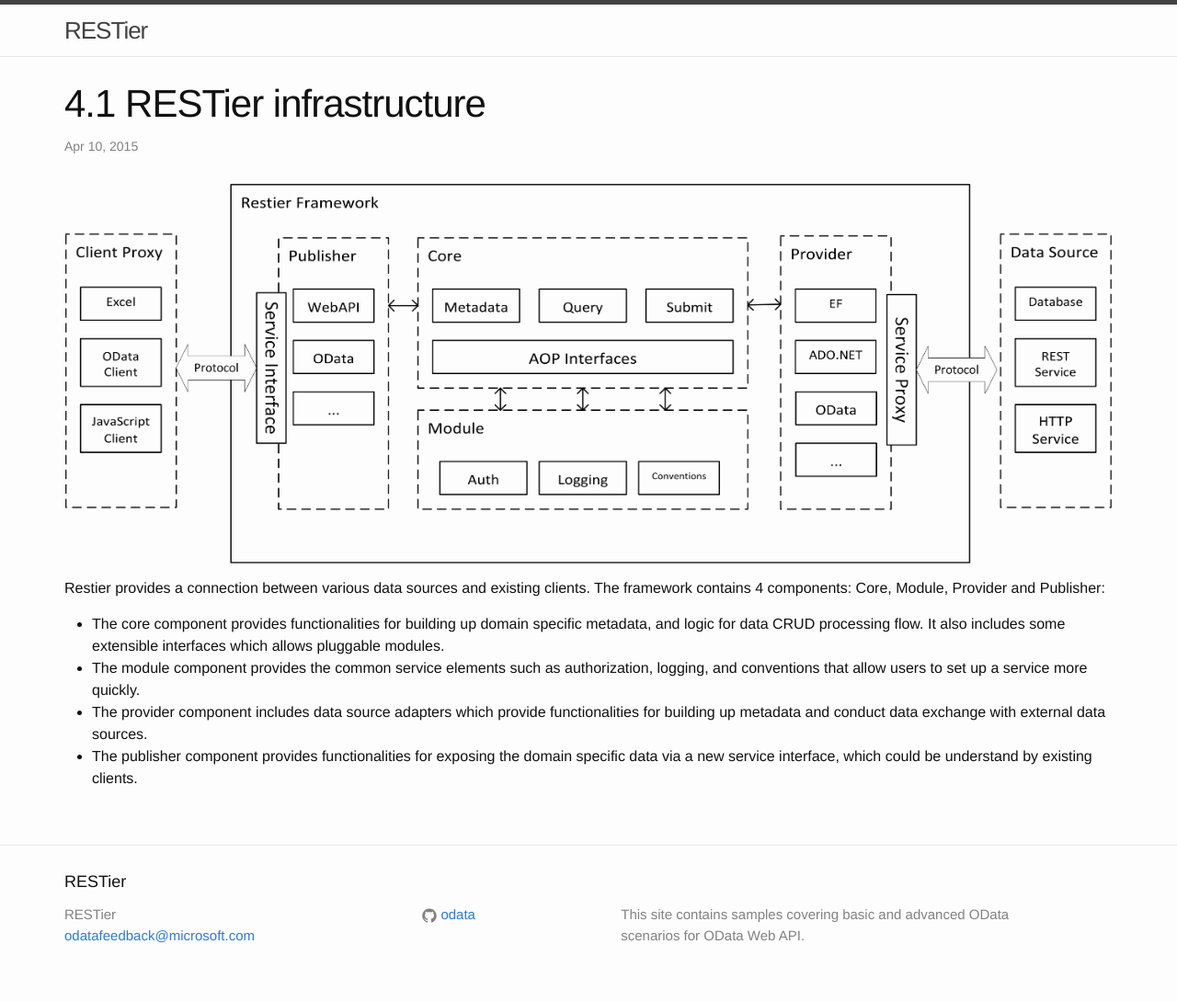
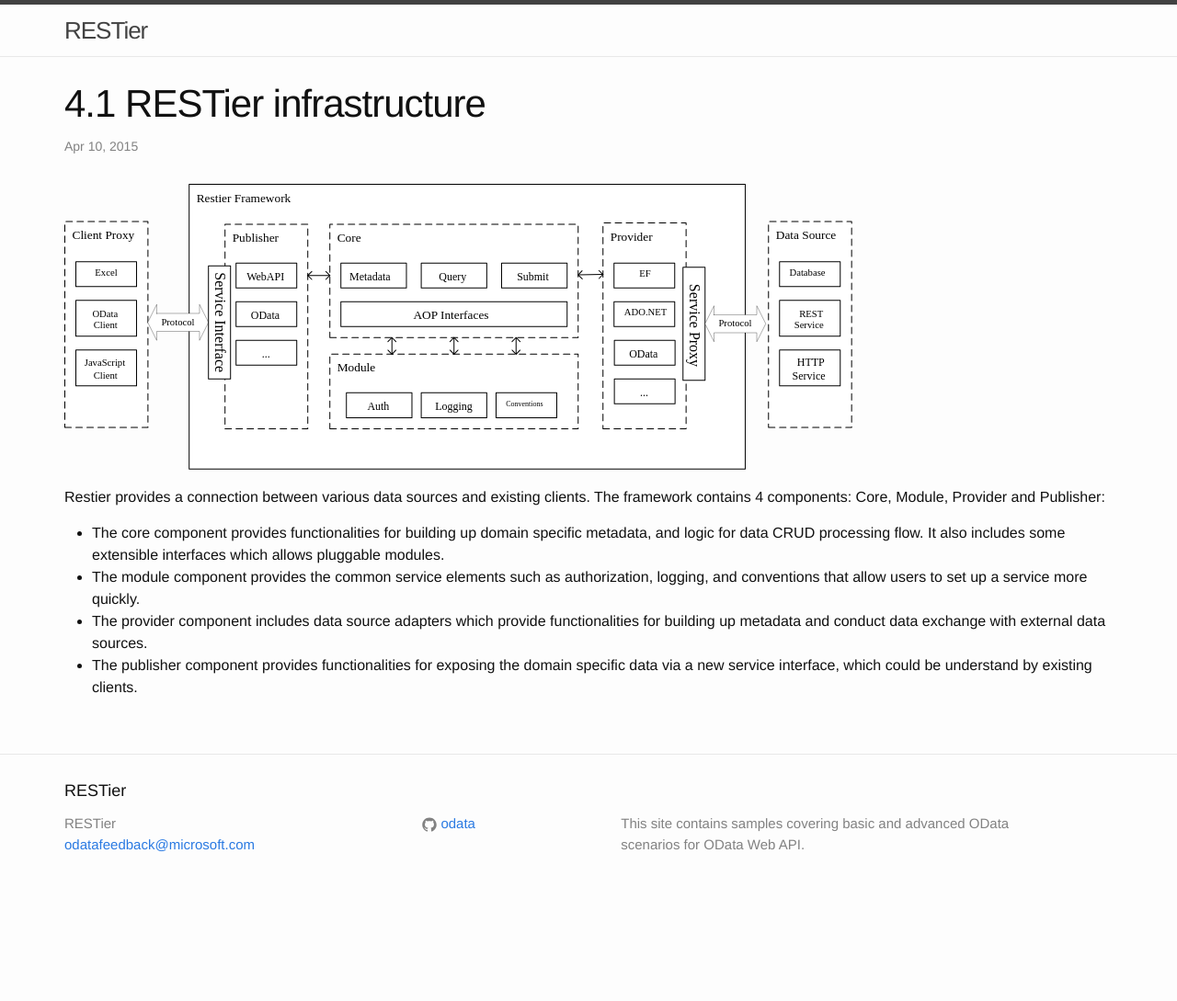
Before and after one commit to OData/RESTier, a Jekyll site: the page built from _posts/2015-04-10-04-01-Infrastructure.md, in a window 1280 px wide. Shown: the whole page at 92% size. Built offline with Jekyll 4.4.1, drawn with Linux system fonts in a browser that asks for light colours; nearby versions of some CDN libraries; comment, search, counter and statistics services are not loaded; after the commit the page ends 990 px from its top, so only the background shows below that.

Commit message:
Update picture format

```diff
--- a/_posts/2015-04-10-04-01-Infrastructure.md
+++ b/_posts/2015-04-10-04-01-Infrastructure.md
@@ -5,10 +5,11 @@ description: ""
 category: "4. Deep in RESTier"
 ---
 
-![]({{site.baseurl}}/images/04-01-01-RESTier Architecture.png)
+![]({{site.baseurl}}/images/04-01-01-RESTier Architecture.svg)
 
 Restier provides a connection between various data sources and existing clients. The framework contains 4 components: Core, Module, Provider and Publisher:
- * The core component provides functionalities for building up domain specific metadata, and logic for data CRUD processing flow. It also includes some extensible interfaces which allows pluggable modules.
- * The module component provides the common service elements such as authorization, logging, and conventions that allow users to set up a service more quickly.
- * The provider component includes data source adapters which provide functionalities for building up metadata and conduct data exchange with external data sources.
- * The publisher component provides functionalities for exposing the domain specific data via a new service interface, which could be understand by existing clients.
+
+ - The core component provides functionalities for building up domain specific metadata, and logic for data CRUD processing flow. It also includes some extensible interfaces which allows pluggable modules.
+ - The module component provides the common service elements such as authorization, logging, and conventions that allow users to set up a service more quickly.
+ - The provider component includes data source adapters which provide functionalities for building up metadata and conduct data exchange with external data sources.
+ - The publisher component provides functionalities for exposing the domain specific data via a new service interface, which could be understand by existing clients.
```
Also changed, not shown: images/04-01-01-RESTier Architecture.png (deleted), images/04-01-01-RESTier Architecture.svg (added).
